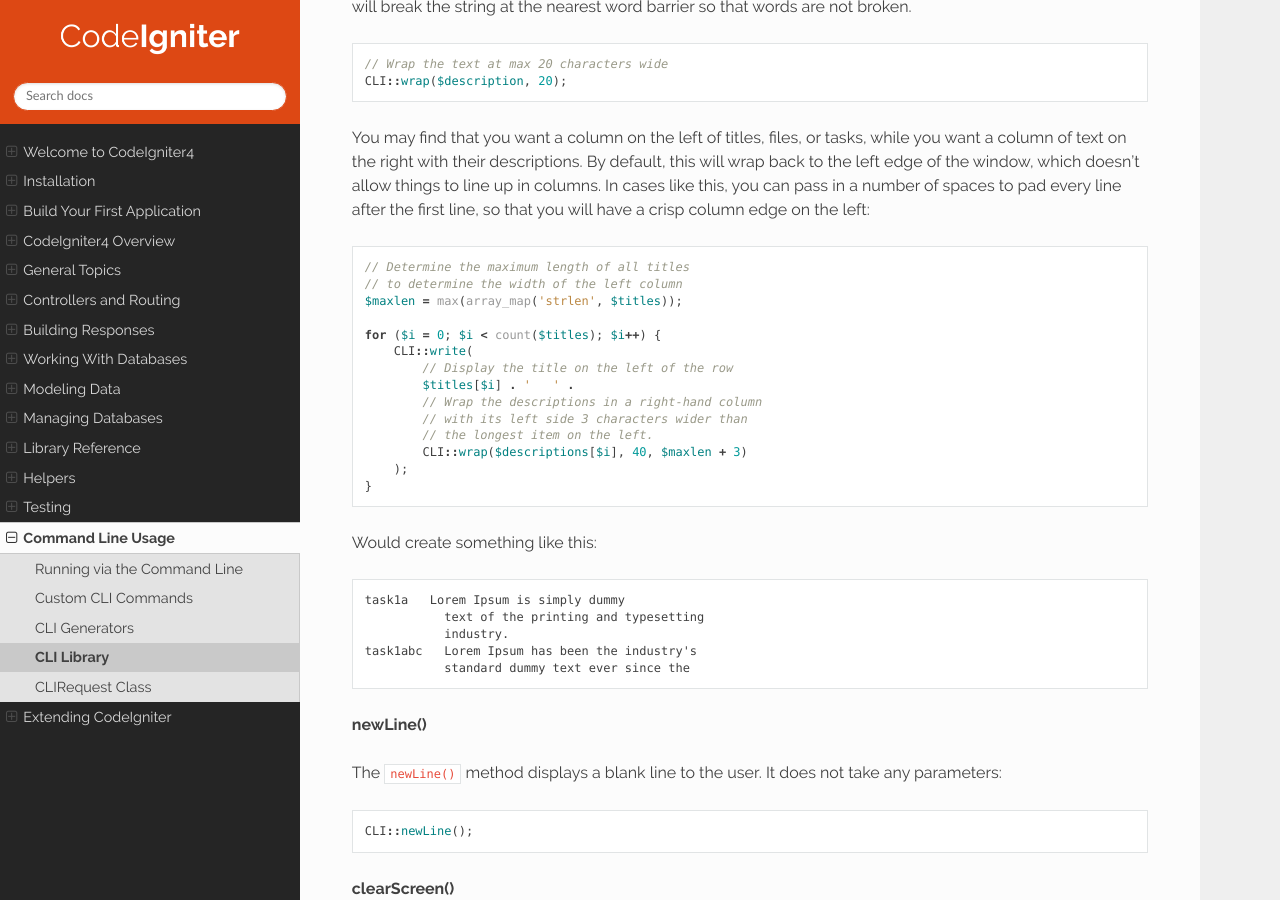
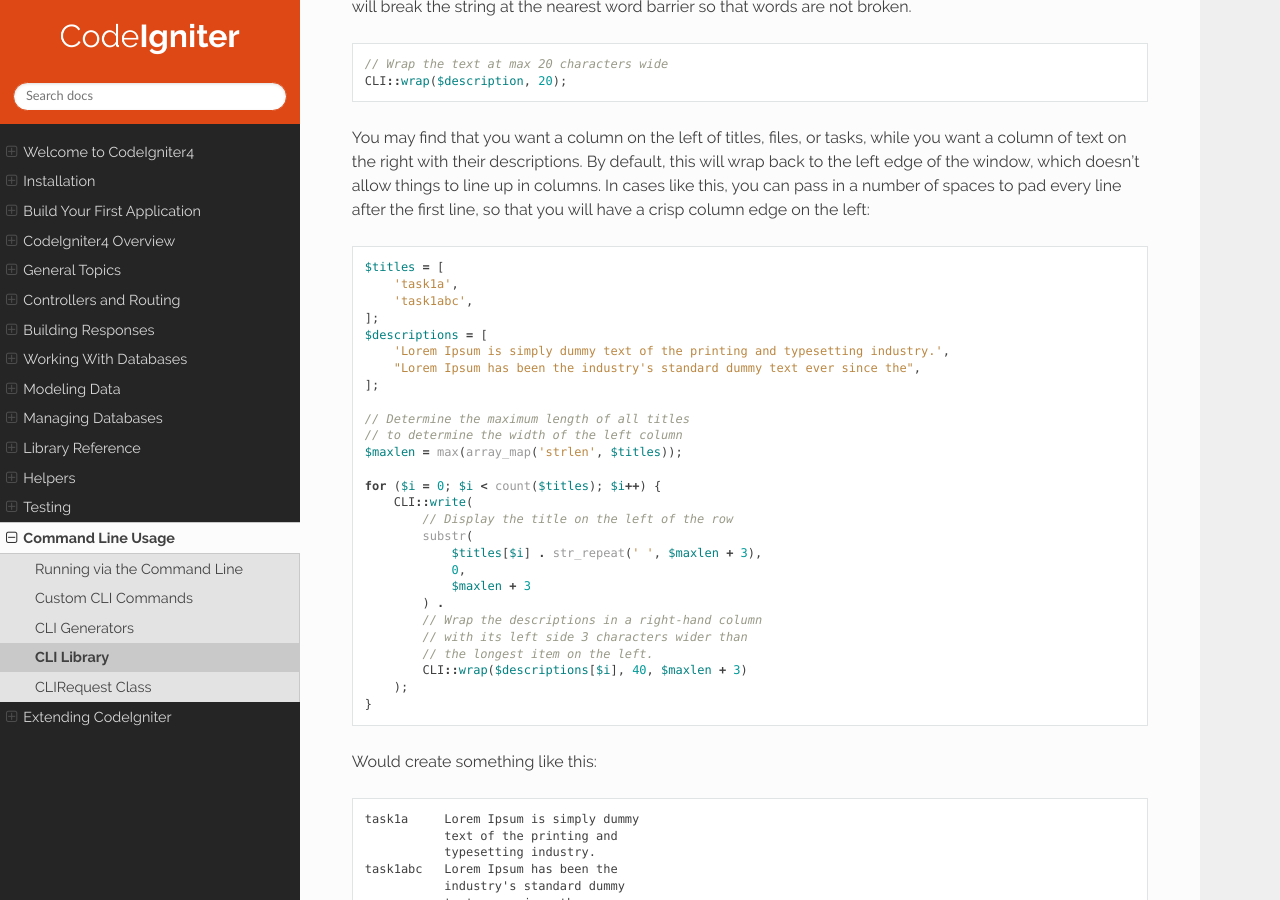
Before and after one commit to NEKOGET/ci4_user_guide_src, a Sphinx documentation site: the page built from source/cli/cli_library.rst, in a window 1280 px wide and 900 px high, scrolled down 4719 px. Built offline with Sphinx 7.4.7 and the Read the Docs theme 2.0.0, drawn with Linux system fonts in a browser that asks for light colours.

Commit message:
docs: fix cli library

```diff
--- a/source/cli/cli_library.rst
+++ b/source/cli/cli_library.rst
@@ -59,7 +59,7 @@ Finally, you can pass :ref:`validation <validation>` rules to the answer input a
 
 Validation rules can also be written in the array syntax.::
 
-	$email = CLI::prompt('What is your email?', null, ['required', 'valid_email']);
+    $email = CLI::prompt('What is your email?', null, ['required', 'valid_email']);
 
 
 **promptByKey()**
@@ -199,6 +199,15 @@ on the right with their descriptions. By default, this will wrap back to the lef
 doesn't allow things to line up in columns. In cases like this, you can pass in a number of spaces to pad
 every line after the first line, so that you will have a crisp column edge on the left::
 
+    $titles = [
+        'task1a',
+        'task1abc',
+    ];
+    $descriptions = [
+        'Lorem Ipsum is simply dummy text of the printing and typesetting industry.',
+        "Lorem Ipsum has been the industry's standard dummy text ever since the",
+    ];
+
     // Determine the maximum length of all titles
     // to determine the width of the left column
     $maxlen = max(array_map('strlen', $titles));
@@ -206,7 +215,11 @@ every line after the first line, so that you will have a crisp column edge on th
     for ($i = 0; $i < count($titles); $i++) {
         CLI::write(
             // Display the title on the left of the row
-            $titles[$i] . '   ' .
+            substr(
+                $titles[$i] . str_repeat(' ', $maxlen + 3),
+                0,
+                $maxlen + 3
+            ) .
             // Wrap the descriptions in a right-hand column
             // with its left side 3 characters wider than
             // the longest item on the left.
@@ -218,11 +231,12 @@ Would create something like this:
 
 .. code-block:: none
 
-    task1a   Lorem Ipsum is simply dummy
-               text of the printing and typesetting
-               industry.
-    task1abc   Lorem Ipsum has been the industry's
-               standard dummy text ever since the
+    task1a     Lorem Ipsum is simply dummy
+               text of the printing and
+               typesetting industry.
+    task1abc   Lorem Ipsum has been the
+               industry's standard dummy
+               text ever since the
 
 **newLine()**
 
```
